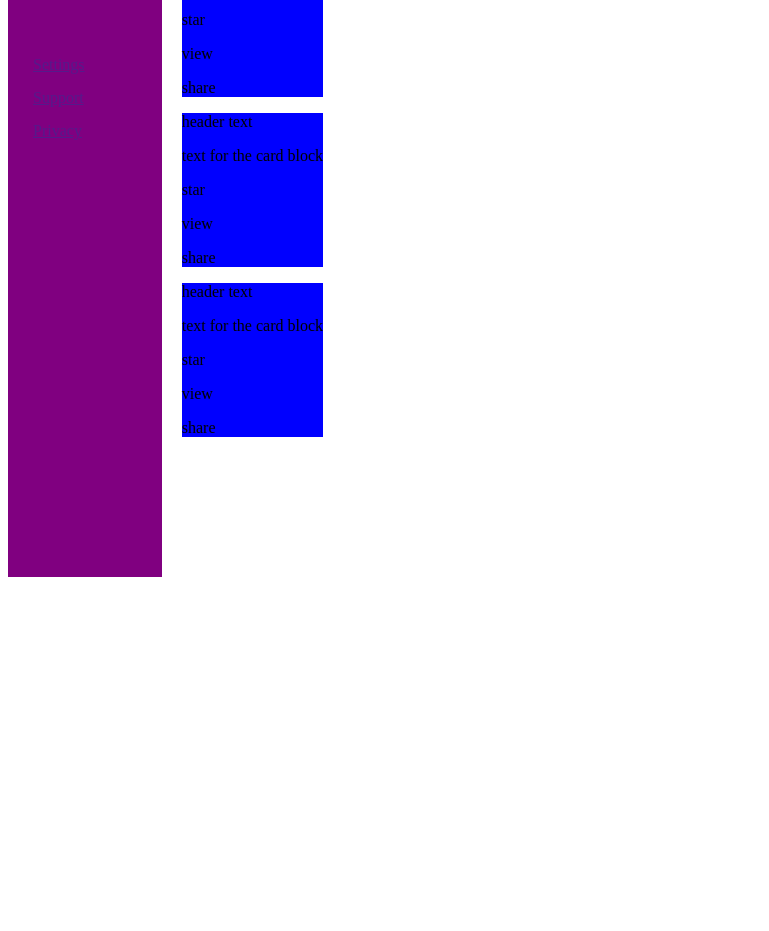
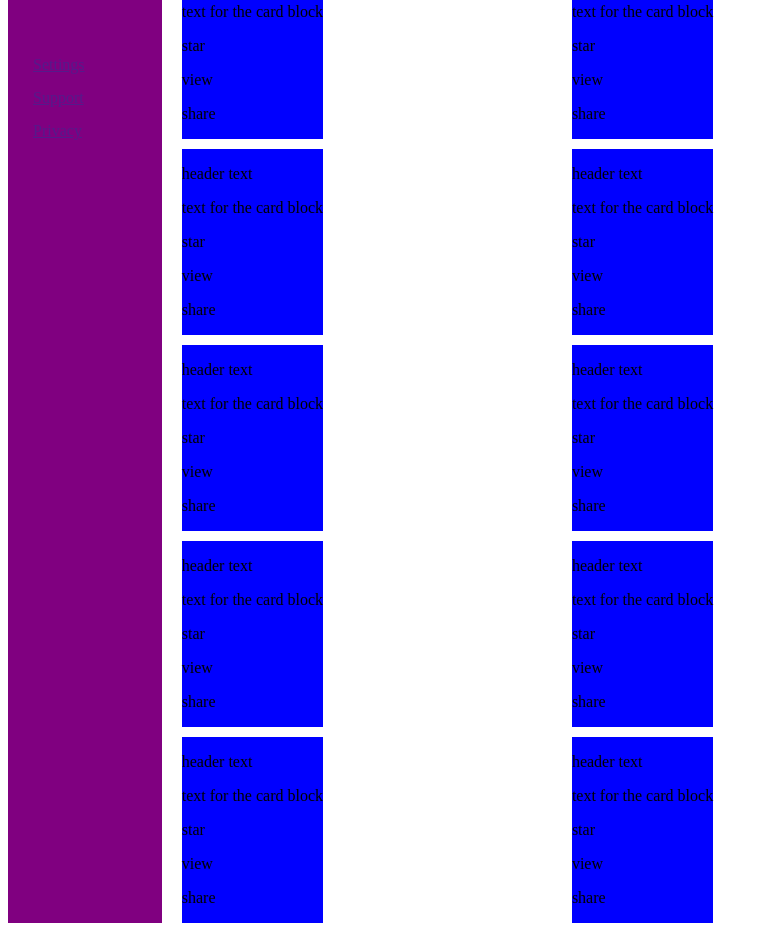
Before and after one commit to teajm/admin-dashboard, a plain HTML site: page index.html in a window 1280 px wide. Shown: the part 289-1220 px from the top of the page, without its empty margins (0-769 px from the left). Before the commit the page ends 874 px from the top, so only its background shows below. Drawn offline with Linux system fonts and the light colour scheme.

Commit message:
early page layout, no styling

```diff
--- a/index.html
+++ b/index.html
@@ -102,6 +102,114 @@
                          <p>share</p>
                     </div>
                  </div>
+                 <div class = "card">
+                    <div class = "cardheader">
+                         <p>header text</p>
+                    </div>
+                    <div class ="card-textblock">
+                         <p>text for the card block</p>
+                    </div>
+                    <div class ="card-icons">
+                         <p>star</p>
+                         <p>view</p>
+                         <p>share</p>
+                    </div>
+                 </div>
+                 <div class = "card">
+                    <div class = "cardheader">
+                         <p>header text</p>
+                    </div>
+                    <div class ="card-textblock">
+                         <p>text for the card block</p>
+                    </div>
+                    <div class ="card-icons">
+                         <p>star</p>
+                         <p>view</p>
+                         <p>share</p>
+                    </div>
+                 </div>
+                 <div class = "card">
+                    <div class = "cardheader">
+                         <p>header text</p>
+                    </div>
+                    <div class ="card-textblock">
+                         <p>text for the card block</p>
+                    </div>
+                    <div class ="card-icons">
+                         <p>star</p>
+                         <p>view</p>
+                         <p>share</p>
+                    </div>
+                 </div>
+                 <div class = "card">
+                    <div class = "cardheader">
+                         <p>header text</p>
+                    </div>
+                    <div class ="card-textblock">
+                         <p>text for the card block</p>
+                    </div>
+                    <div class ="card-icons">
+                         <p>star</p>
+                         <p>view</p>
+                         <p>share</p>
+                    </div>
+                 </div>
+                 <div class = "card">
+                    <div class = "cardheader">
+                         <p>header text</p>
+                    </div>
+                    <div class ="card-textblock">
+                         <p>text for the card block</p>
+                    </div>
+                    <div class ="card-icons">
+                         <p>star</p>
+                         <p>view</p>
+                         <p>share</p>
+                    </div>
+                 </div>
+                 <div class = "card">
+                    <div class = "cardheader">
+                         <p>header text</p>
+                    </div>
+                    <div class ="card-textblock">
+                         <p>text for the card block</p>
+                    </div>
+                    <div class ="card-icons">
+                         <p>star</p>
+                         <p>view</p>
+                         <p>share</p>
+                    </div>
+                 </div>
+                 <div class = "card">
+                    <div class = "cardheader">
+                         <p>header text</p>
+                    </div>
+                    <div class ="card-textblock">
+                         <p>text for the card block</p>
+                    </div>
+                    <div class ="card-icons">
+                         <p>star</p>
+                         <p>view</p>
+                         <p>share</p>
+                    </div>
+                 </div>
+                 <div class = "card">
+                    <div class = "cardheader">
+                         <p>header text</p>
+                    </div>
+                    <div class ="card-textblock">
+                         <p>text for the card block</p>
+                    </div>
+                    <div class ="card-icons">
+                         <p>star</p>
+                         <p>view</p>
+                         <p>share</p>
+                    </div>
+                 </div>
+
+            </div>
+            <div class = "news-block">
+                more stuff can fit in a lil sliver time right here!
             </div>
         </div>
     </div>
--- a/styles.css
+++ b/styles.css
@@ -5,7 +5,10 @@
     padding-right: 20px;
 }
 .card-block{
-    /* display:grid; */
+    display: grid;
+    gap: 10px;
+    grid-template-columns: repeat(auto-fit, minmax(300px, 1fr));
+    grid-auto-rows: max-content;
 }
 .sidebar{
     display:grid;
@@ -45,8 +48,11 @@
 .main-content{
     grid-area: 2 / 2 / 4 / 4;
     display:grid;
+    grid-row-start: 2;
+    grid-column-start: 2;
+    grid-row-end: 4;
+    grid-column-end: 4;
     grid-template: max-content / 1fr 300px;
-    width: fit-content;
 
 }
 #card-block{
```
